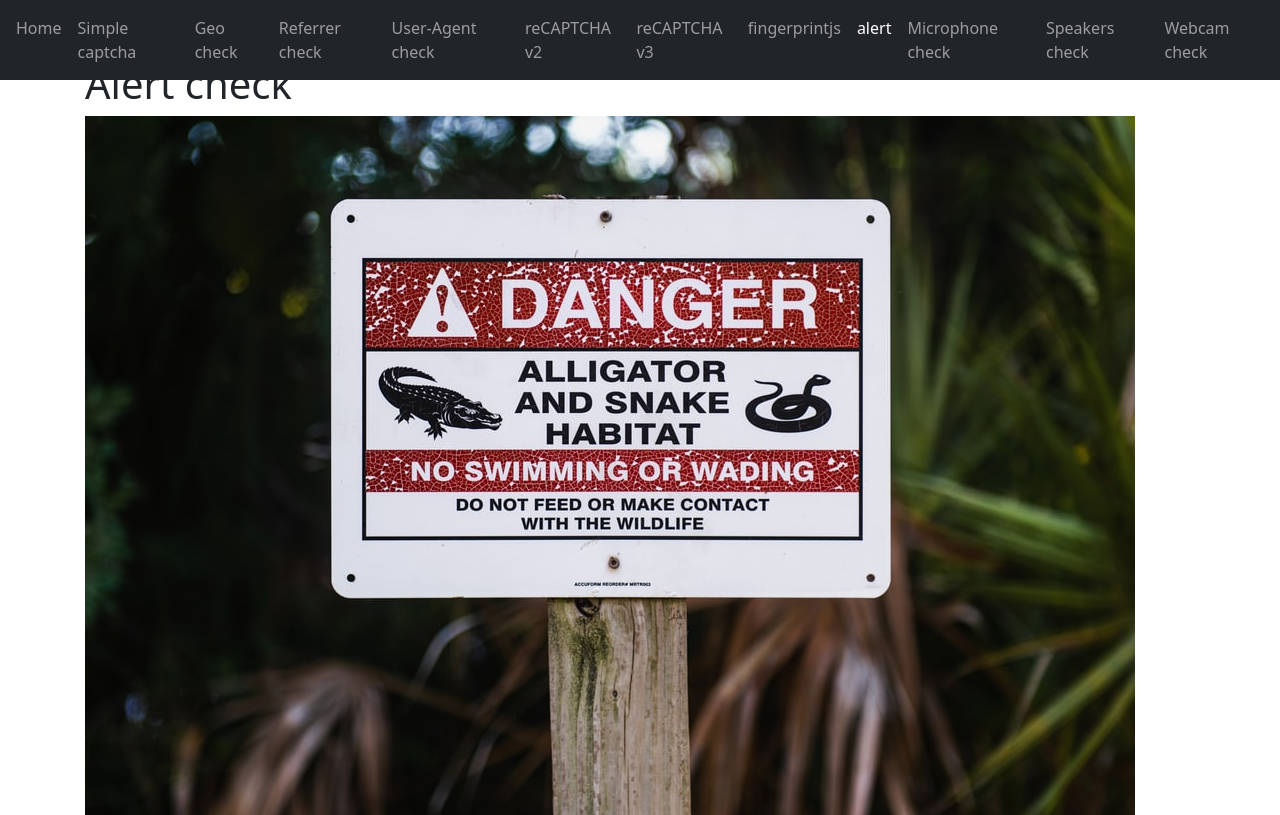
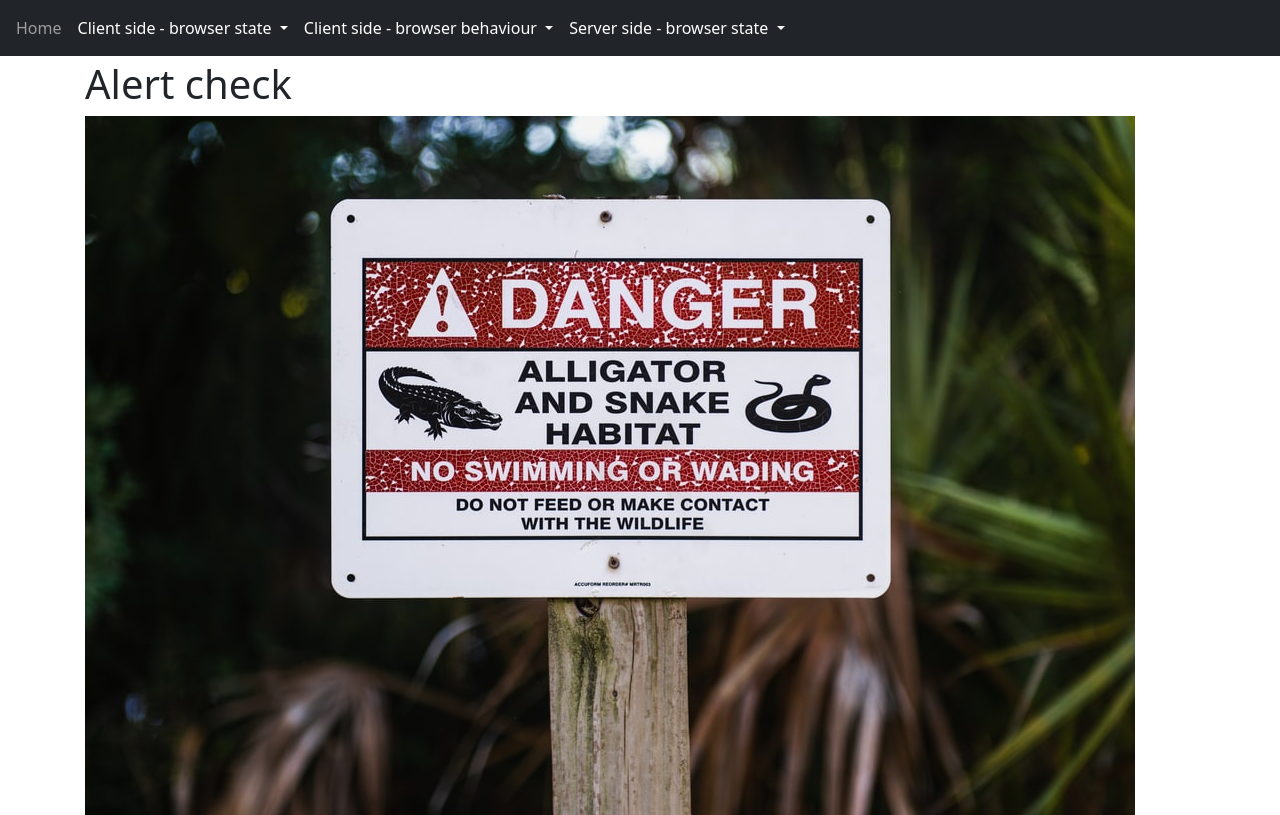
Before and after one commit to Wachizungu/cloakingDemoSite, a Django app: page /cloakingsite/alert in a window 1280 px wide. Shown: the top 815 px of the page. Run offline with Django 3.2, Linux system fonts and the light colour scheme; some libraries are stand-ins or nearby versions.

Commit message:
Clean up navbar menu

```diff
--- a/cloakingSite/templates/cloakingSite/base.html
+++ b/cloakingSite/templates/cloakingSite/base.html
@@ -33,49 +33,52 @@
                     <li class="nav-item">
                         <a class="nav-link{% if nbar == 'home' %} active{% endif %}" href="/cloakingsite">Home</a>
                     </li>
-                    <li class="nav-item">
-                        <a class="nav-link{% if nbar == 'simple_captcha' %} active{% endif %}"
-                           href="/cloakingsite/simplecaptcha">Simple captcha</a>
+                    <li class="nav-item dropdown{% if nbar == 'fingerprintjs' or nbar == 'microphonecheck' or nbar == 'speakerscheck' or nbar == 'webcamcheck' %} active{% endif %}">
+                        <a class="nav-link dropdown-toggle active" href="#" id="clientSideState" role="button"
+                           data-bs-toggle="dropdown" aria-expanded="false">
+                            Client side - browser state
+                        </a>
+                        <ul class="dropdown-menu" aria-labelledby="clientSideState">
+                            <li><a class="dropdown-item{% if nbar == 'fingerprintjs' %} active{% endif %}"
+                                   href="/cloakingsite/fingerprintjs">fingerprintjs</a></li>
+                            <li><a class="dropdown-item{% if nbar == 'webcamcheck' %} active{% endif %}"
+                                   href="/cloakingsite/webcamcheck">Webcam check</a></li>
+                            <li><a class="dropdown-item{% if nbar == 'speakerscheck' %} active{% endif %}"
+                                   href="/cloakingsite/speakerscheck">Speakers check</a></li>
+                            <li><a class="dropdown-item{% if nbar == 'microphonecheck' %} active{% endif %}"
+                                   href="/cloakingsite/microphonecheck">Microphone check</a></li>
+                        </ul>
                     </li>
-                    <li class="nav-item">
-                        <a class="nav-link{% if nbar == 'geo_check' %} active{% endif %}"
-                           href="/cloakingsite/geocheck">Geo check</a>
+                    <li class="nav-item dropdown{% if nbar == 'simple_captcha' or nbar == 'recaptchav2' or nbar == 'recaptchav3' or nbar == 'alert' %} active{% endif %}">
+                        <a class="nav-link dropdown-toggle active" href="#" id="clientSideBehaviour" role="button"
+                           data-bs-toggle="dropdown" aria-expanded="false">
+                            Client side - browser behaviour
+                        </a>
+                        <ul class="dropdown-menu" aria-labelledby="clientSideBehaviour">
+                            <li><a class="dropdown-item{% if nbar == 'simple_captcha' %} active{% endif %}"
+                                   href="/cloakingsite/simplecaptcha">Simple captcha</a></li>
+                            <li><a class="dropdown-item{% if nbar == 'recaptchav2' %} active{% endif %}"
+                                   href="/cloakingsite/recaptchav2">reCAPTCHA v2</a></li>
+                            <li><a class="dropdown-item{% if nbar == 'recaptchav3' %} active{% endif %}"
+                                   href="/cloakingsite/recaptchav3">reCAPTCHA v3</a></li>
+                            <li><a class="dropdown-item{% if nbar == 'alert' %} active{% endif %}"
+                                   href="/cloakingsite/alert">alert</a></li>
+                        </ul>
                     </li>
-                    <li class="nav-item">
-                        <a class="nav-link{% if nbar == 'referrercheck' %} active{% endif %}"
-                           href="/cloakingsite/referercheck">Referrer check</a>
-                    </li>
-                    <li class="nav-item">
-                        <a class="nav-link{% if nbar == 'useragentcheck' %} active{% endif %}"
-                           href="/cloakingsite/useragentcheck">User-Agent check</a>
-                    </li>
-                    <li class="nav-item">
-                        <a class="nav-link{% if nbar == 'recaptchav2' %} active{% endif %}"
-                           href="/cloakingsite/recaptchav2">reCAPTCHA v2</a>
-                    </li>
-                    <li class="nav-item">
-                        <a class="nav-link{% if nbar == 'recaptchav3' %} active{% endif %}"
-                           href="/cloakingsite/recaptchav3">reCAPTCHA v3</a>
-                    </li>
-                    <li class="nav-item">
-                        <a class="nav-link{% if nbar == 'fingerprintjs' %} active{% endif %}"
-                           href="/cloakingsite/fingerprintjs">fingerprintjs</a>
-                    </li>
-                    <li class="nav-item">
-                        <a class="nav-link{% if nbar == 'alert' %} active{% endif %}"
-                           href="/cloakingsite/alert">alert</a>
-                    </li>
-                    <li class="nav-item">
-                        <a class="nav-link{% if nbar == 'microphonecheck' %} active{% endif %}"
-                           href="/cloakingsite/microphonecheck">Microphone check</a>
-                    </li>
-                    <li class="nav-item">
-                        <a class="nav-link{% if nbar == 'speakerscheck' %} active{% endif %}"
-                           href="/cloakingsite/speakerscheck">Speakers check</a>
-                    </li>
-                    <li class="nav-item">
-                        <a class="nav-link{% if nbar == 'webcamcheck' %} active{% endif %}"
-                           href="/cloakingsite/webcamcheck">Webcam check</a>
+                    <li class="nav-item dropdown{% if nbar == 'geo_check' or nbar == 'referrercheck' or nbar == 'useragentcheck' %} active{% endif %}">
+                        <a class="nav-link dropdown-toggle active" href="#" id="clientSideBehaviour" role="button"
+                           data-bs-toggle="dropdown" aria-expanded="false">
+                            Server side - browser state
+                        </a>
+                        <ul class="dropdown-menu" aria-labelledby="clientSideState">
+                            <li>
+                                <a class="dropdown-item{% if nbar == 'geo_check' %} active{% endif %}"
+                                   href="/cloakingsite/geocheck">Geo check</a></li>
+                            <li><a class="dropdown-item{% if nbar == 'referrercheck' %} active{% endif %}"
+                                   href="/cloakingsite/referercheck">Referrer check</a></li>
+                            <li><a class="dropdown-item{% if nbar == 'useragentcheck' %} active{% endif %}"
+                                   href="/cloakingsite/useragentcheck">User-Agent check</a></li>
+                        </ul>
                     </li>
                 </ul>
             </div>
```
